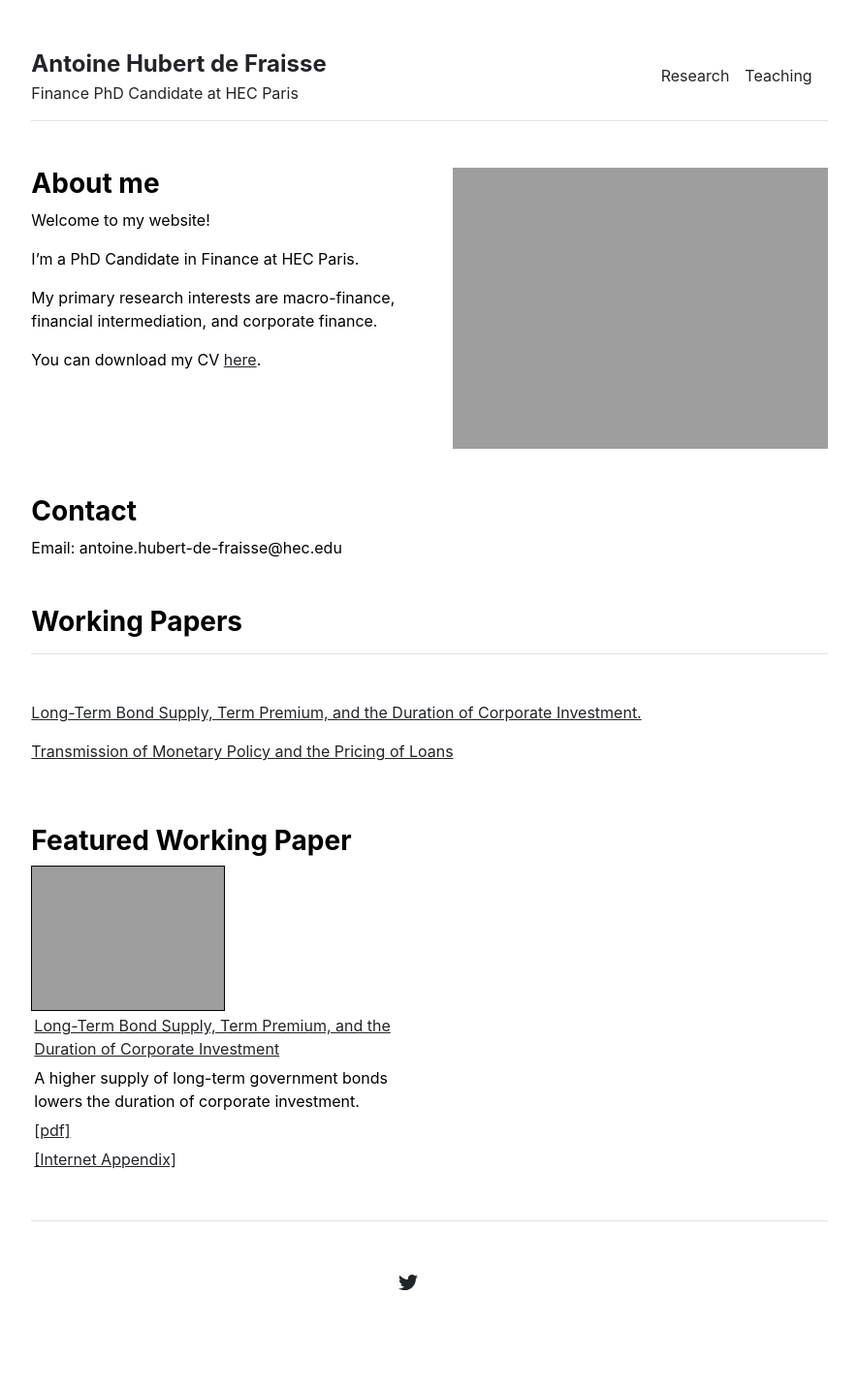
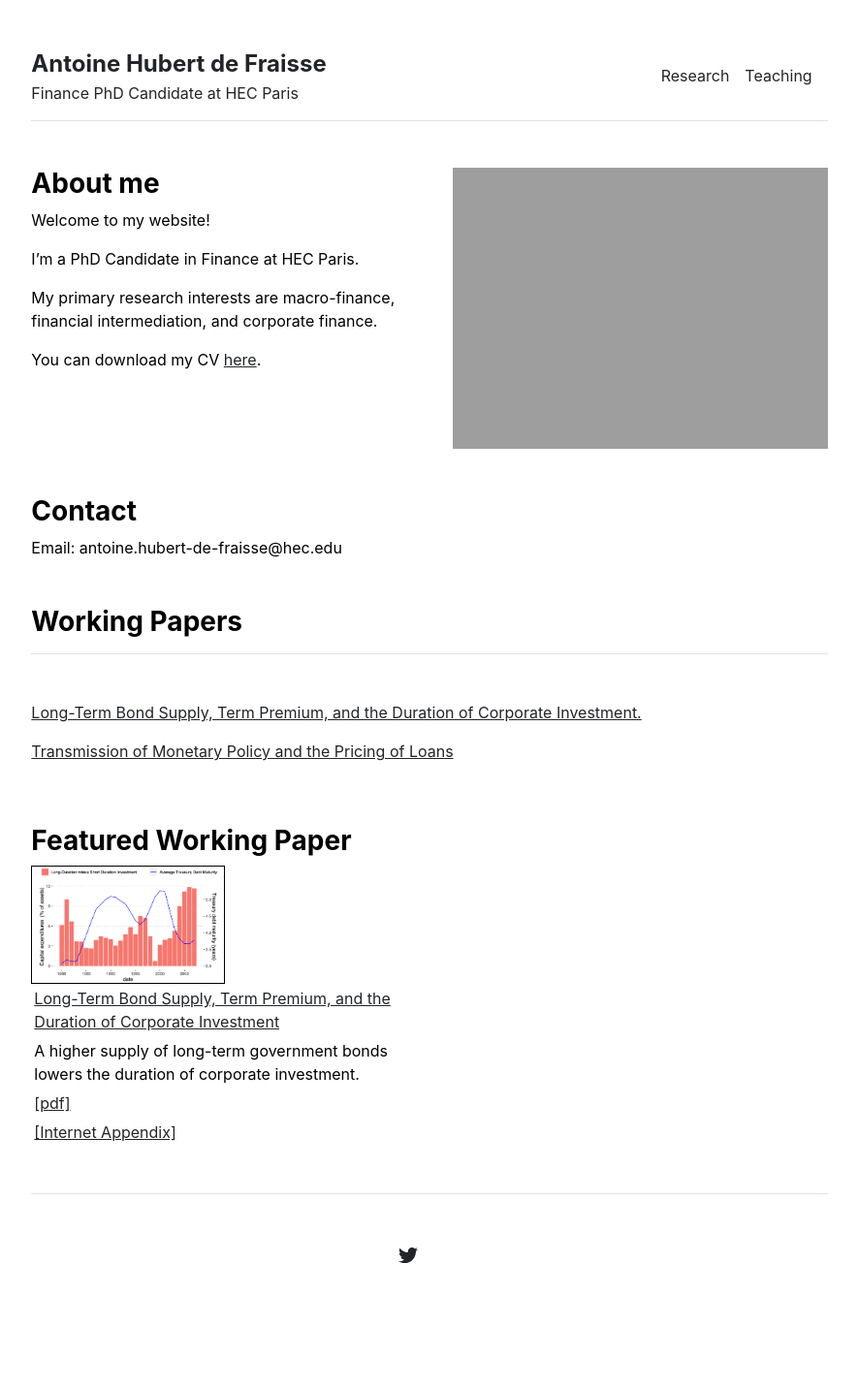
Before and after one commit to antoinehubertdefraisse/antoinehubertdefraisse.github.io, a Jekyll site: the page built from index.md, in a window 1280 px wide. Shown: the whole page at 97% size, without its empty margins (197-1082 px from the left). Built offline with Jekyll 4.4.1, drawn with Linux system fonts in a browser that asks for light colours; after the commit the page ends 1406 px from its top, so only the background shows below that.

Commit message:
Update home.html

```diff
--- a/_layouts/home.html
+++ b/_layouts/home.html
@@ -33,7 +33,7 @@ layout: default
 
 	<tr>
 	<td width="200" valign="top" align="center">
-	  <img src="{{ site.github.url }}/assets/duration_image.jpg" width="200" border="1">
+	  <img src="{{ site.github.url }}/assets/duration_image.png" width="200" border="1">
 	</td>
 	<td valign="top">
 	  <table border="0" cellspacing="0" cellpadding="3">
```
